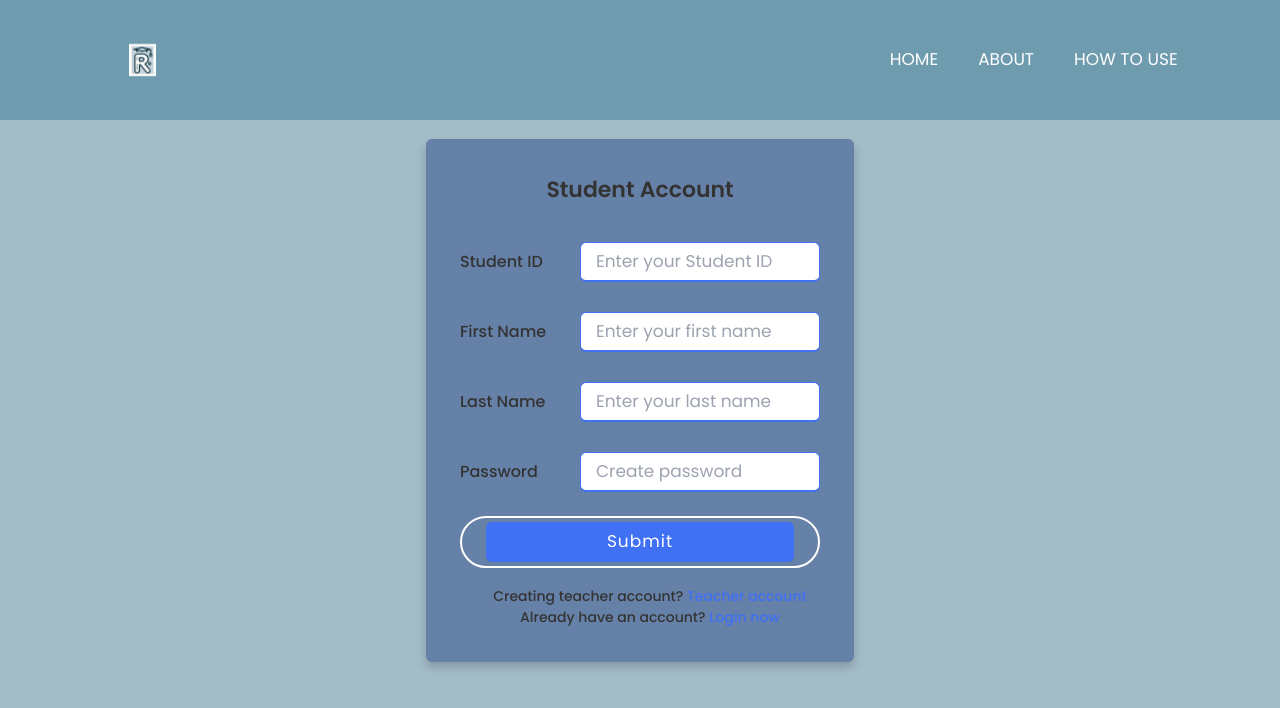
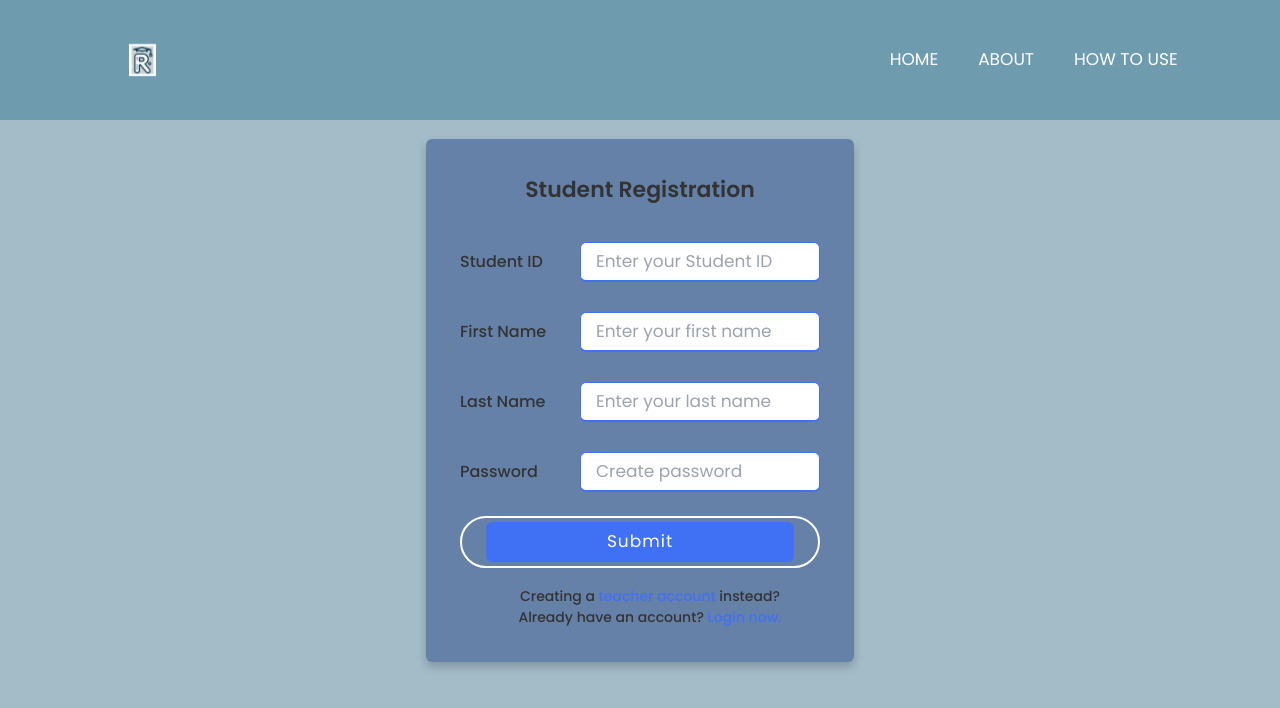
Before and after one commit to JenLys/Mega_Chug_Lords-SOEN341_Project_F24, a React (Vite) app in the folder client/: page /studentreg in a window 1280 px wide. Shown: the top 708 px of the page. Built offline with nearby package versions, Linux system fonts and the light colour scheme.

Commit message:
Fix hyperlinks to interconnect login and registration pages

```diff
--- a/client/src/App.jsx
+++ b/client/src/App.jsx
@@ -6,6 +6,8 @@ import HowToUse from './pages/HowToUse';
 import Navbar from './components/Navbar'
 import StudentRegistration from "./pages/StudentRegistration";
 import TeacherRegistration from "./pages/TeacherRegistration";
+import StudentLogin from "./pages/StudentLogin";
+import TeacherLogin from "./pages/TeacherLogin";
 import "./App.css";
 
 function App() {
@@ -19,6 +21,8 @@ function App() {
           <Route path="/how-to-use" element={<HowToUse />} />
           <Route path="/studentreg" element={<StudentRegistration />} />
           <Route path="/teacherreg" element={<TeacherRegistration />} />
+          <Route path="/studentlogin" element={<StudentLogin />} />
+          <Route path="/teacherlogin" element={<TeacherLogin />} />
         </Routes>
       </main>
     </div>
--- a/client/src/pages/StudentLogin.jsx
+++ b/client/src/pages/StudentLogin.jsx
@@ -35,16 +35,16 @@ const StudentLogin = () => {
           placeholder="Enter your password"
           label="Password"
           register={register}
-          validationRules={{ required : true, }}
+          validationRules={{ required : {value: true, message:"Password cannot be left blank"}, }}
         />
-        {errors?.pwd?.message && <p>{errors.id.message}</p>}
+        {errors?.pwd?.message && <p>{errors.pwd.message}</p>}
         <div className="input-box button">
           <input type="submit" />
         </div>
       </Form>
       <div className="text">
           <h3>
-            Don't have an account? <a href="/register/student">Create one here.</a>
+            Don't have an account? <a href="/studentreg">Create one here.</a>
           </h3>
       </div>
     </div>
--- a/client/src/pages/StudentRegistration.jsx
+++ b/client/src/pages/StudentRegistration.jsx
@@ -7,7 +7,7 @@ const StudentRegistration = () => {
 
   return (
     <div className="wrapper">
-      <h2>Student Account</h2>
+      <h2>Student Registration</h2>
       <Form
         action="/api/studentreg"
         method="post"
@@ -57,12 +57,12 @@ const StudentRegistration = () => {
       </Form>
       <div className="text">
           <h3>
-            Creating teacher account? <a href="/teacherreg">Teacher account</a>
+            Creating a <a href="/teacherreg">teacher account</a> instead?
           </h3>
       </div>
       <div className="text">
         <h3>
-          Already have an account? <a href="#">Login now</a>
+          Already have an account? <a href="/studentlogin">Login now.</a>
         </h3>
       </div>
     </div>
--- a/client/src/pages/TeacherRegistration.jsx
+++ b/client/src/pages/TeacherRegistration.jsx
@@ -6,7 +6,7 @@ const TeacherRegistration = () => {
   const { register, control, formState: { errors } } = useForm();
   return (
     <div className="wrapper">
-      <h2>Teacher Account</h2>
+      <h2>Teacher Registration</h2>
       <Form
         action="/api/Teacherreg"
         method="post"
@@ -56,12 +56,12 @@ const TeacherRegistration = () => {
       </Form>
       <div className="text">
           <h3>
-            Creating teacher account? <a href="/teacherreg">Teacher account</a>
+            Creating a <a href="/studentreg">student account</a> instead?
           </h3>
       </div>
       <div className="text">
         <h3>
-          Already have an account? <a href="#">Login now</a>
+          Already have an account? <a href="/teacherlogin">Login now.   </a>
         </h3>
       </div>
     </div>
--- a/client/src/pages/Welcome.jsx
+++ b/client/src/pages/Welcome.jsx
@@ -12,8 +12,8 @@ function Welcome() {
       <div className="content">
         <h1>ReviewMate</h1>
         <div className="button-container">
-          <button className="button">Login as a Teacher</button>
-          <button className="button">Login as a Student</button>
+          <button className="button"><a href="/teacherlogin">Login as a Teacher</a></button>
+          <button className="button"><a href="/studentlogin">Login as a Student</a></button>
         </div>
 
         <p className="create-link"><a href="/studentreg" className="link">Don't have an account? Create one</a></p>
```
Also changed, not shown: client/src/main.jsx (+11 -1 lines).
